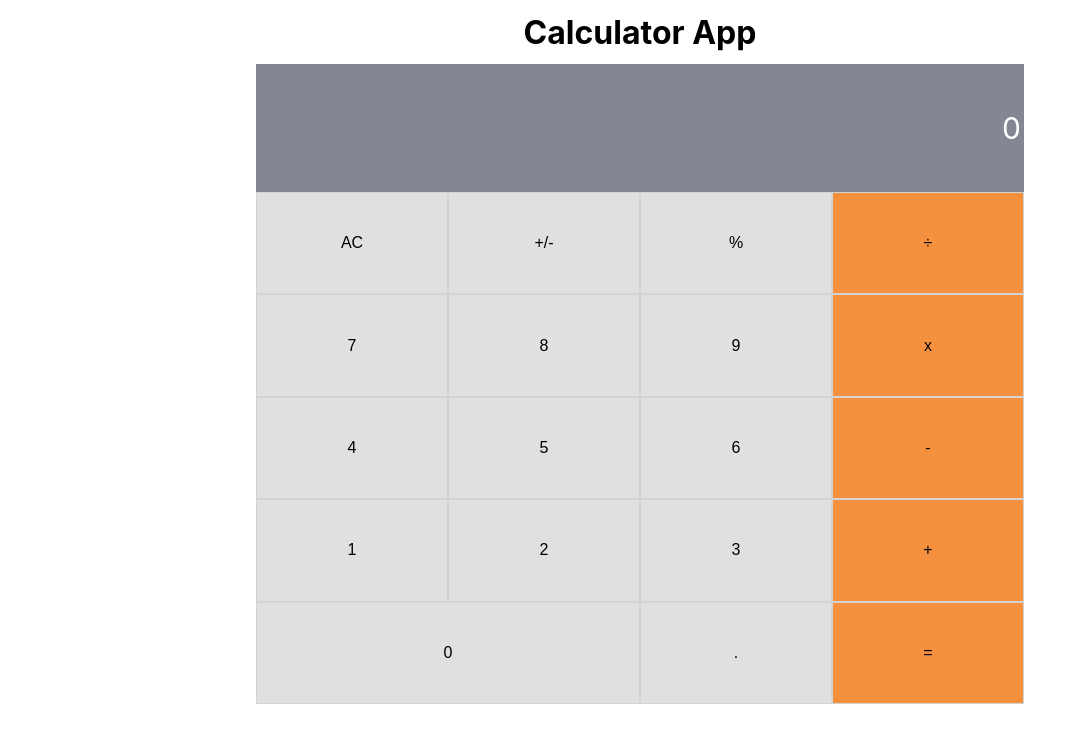
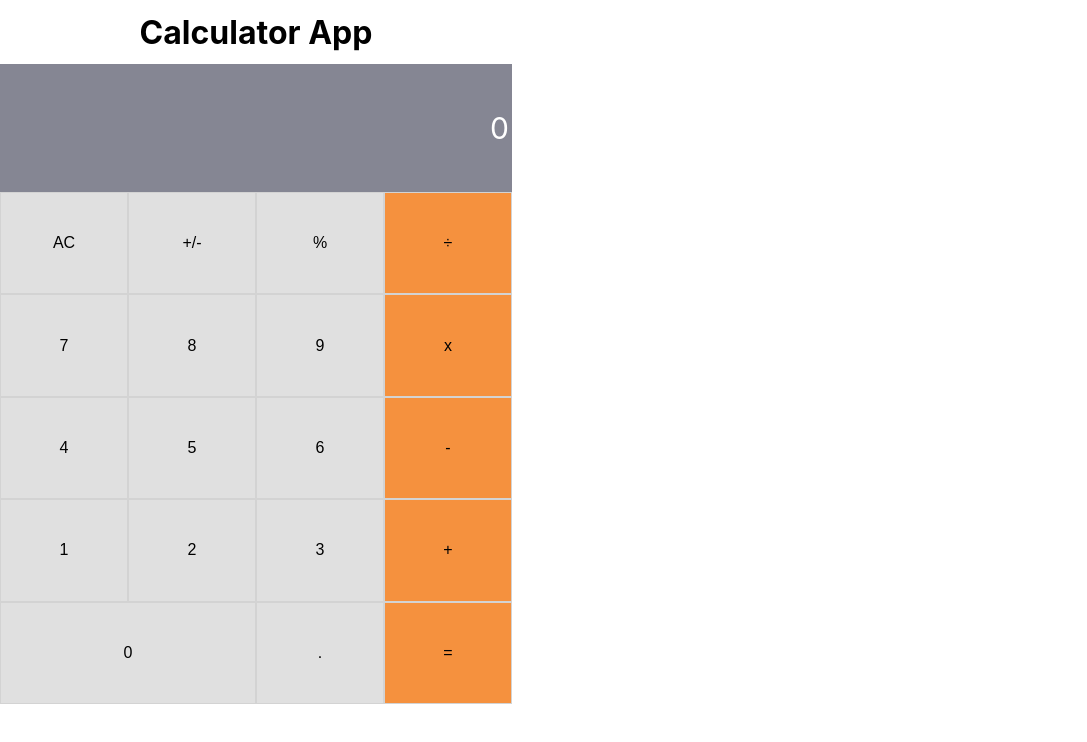
Before and after one commit to dvcorreia1984/math-magicians, a React (Create React App) app: page /calculator in a window 1280 px wide. Shown: the top 742 px of the page, without its empty margins (0-1087 px from the left). Built offline with nearby package versions, Linux system fonts and the light colour scheme; no server answers.

Commit message:
Added Quote.js file

```diff
--- a/src/App.js
+++ b/src/App.js
@@ -1,12 +1,20 @@
 import React from 'react';
 import Calculator from './components/Calculator';
+import Quote from './components/Quote';
 
 function App() {
   return (
-    <div className="App">
-      <h1>Calculator App</h1>
-      <Calculator />
-    </div>
+    <>
+      <div id="main">
+        <div className="App">
+          <h1>Calculator App</h1>
+          <Calculator />
+        </div>
+        <div id="Quote">
+          <Quote />
+        </div>
+      </div>
+    </>
   );
 }
 
--- a/src/components/Calculator.css
+++ b/src/components/Calculator.css
@@ -3,7 +3,7 @@ button {
   justify-content: center;
   align-items: center;
   font-size: 1rem;
-  width: 15vw;
+  width: 10vw;
   height: 8vw;
   border: 1px solid lightgrey;
   background-color: #e0e0e0;
@@ -20,7 +20,6 @@ button {
 h1 {
   display: flex;
   height: 5vw;
-  width: 60vw;
   justify-content: center;
   align-items: center;
   background-color: white;
@@ -36,13 +35,12 @@ p {
 }
 
 #wrapper {
-  margin: 0 20vw 10vw;
-  width: 60vw;
   display: flex;
   flex-wrap: wrap;
   flex-direction: row;
   align-items: center;
   justify-content: center;
+  width: 40vw;
 }
 
 div#display {
@@ -51,7 +49,7 @@ div#display {
   display: flex;
   flex-direction: row-reverse;
   color: white;
-  width: 100%;
+  width: 40vw;
   background-color: #858693;
 }
 
@@ -60,7 +58,7 @@ div#display {
 }
 
 #zero {
-  width: 30vw;
+  width: 20vw;
 }
 
 #orange {
@@ -76,3 +74,21 @@ div#display {
   flex-direction: column;
   align-items: center;
 }
+
+div#main {
+  display: flex;
+}
+
+div#Quote {
+  display: flex;
+  align-items: center;
+  justify-content: center;
+  width: 40vw;
+  margin: 10vw;
+}
+
+div#quote {
+  font-family: 'Roboto', sans-serif;
+  background-color: #858693;
+  color: white;
+}
--- /dev/null
+++ b/src/components/Quote.js
@@ -0,0 +1,25 @@
+import { useState, useEffect } from 'react';
+
+const Quote = () => {
+  const [quote, setQuote] = useState('');
+  const [author, setAuthor] = useState('');
+
+  useEffect(() => {
+    const getQuote = async () => {
+      const response = await fetch('https://api.quotable.io/random');
+      const data = await response.json();
+      setQuote(data.content);
+      setAuthor(data.author);
+    };
+    getQuote();
+  }, []);
+
+  return (
+    <div id="quote">
+      <h3>{quote}</h3>
+      <h2>{author}</h2>
+    </div>
+  );
+};
+
+export default Quote;
```
